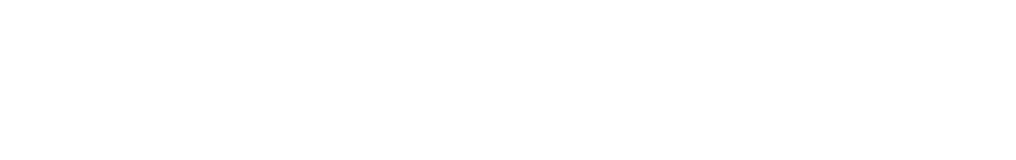
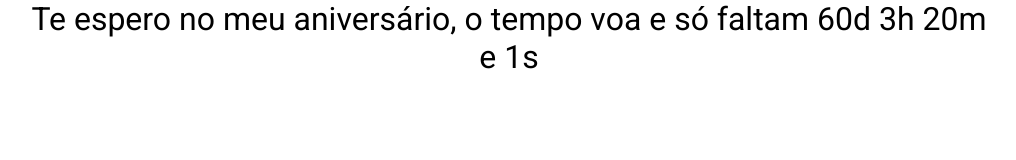
Before and after one commit to ystanz/mod22_exercicio_ebac, a website built with Parcel: page src/index.html in a window 1280 px wide. Shown: the whole page, without its empty margins (131-1147 px from the left). Built offline with nearby package versions, Linux system fonts and the light colour scheme.

Commit message:
Creating the timer

```diff
--- a/src/index.html
+++ b/src/index.html
@@ -4,11 +4,17 @@
     <meta charset="UTF-8">
     <meta name="viewport" content="width=device-width, initial-scale=1.0">
     <title>Document</title>
-
+    <link rel="preconnect" href="https://fonts.googleapis.com">
+    <link rel="preconnect" href="https://fonts.gstatic.com" crossorigin>
+    <link href="https://fonts.googleapis.com/css2?family=Roboto:wght@400;700;900&display=swap" rel="stylesheet">
     <link rel="stylesheet" href="./styles/main.scss">
 </head>
 <body>
-
+    <header class="hero">
+        <div class="container">
+            <p class="hero__text">Te espero no meu aniversário, o tempo voa e só faltam <span id="countdown"></span></p>
+        </div>
+    </header>
 
     <script src="./scripts/main.js"></script>
 </body>
--- a/src/scripts/main.js
+++ b/src/scripts/main.js
@@ -0,0 +1,27 @@
+const eventDate = new Date("Nov 19, 2023 19:00:00");
+const timeStempEvent = eventDate.getTime();
+
+const countsTime = setInterval(function() {
+    const currentTime = new Date();
+    const timeStempCurrentTime = currentTime.getTime();
+
+    const distanceToEvent = timeStempEvent - timeStempCurrentTime;
+
+    const daysMs = 1000 * 60 * 60 * 24;
+    const hourMs = 1000 * 60 * 60;
+    const minMs = 1000 * 60;
+
+    const daysToEvent = Math.floor(distanceToEvent / daysMs);
+    const hoursToEvent = Math.floor((distanceToEvent % daysMs) / hourMs);
+    const minToEvent = Math.floor((distanceToEvent % hourMs) / minMs);
+    const secToEvent = Math.floor((distanceToEvent % minMs) / 1000);
+
+    const timer = document.querySelector('#countdown');
+
+    timer.innerHTML = `${daysToEvent}d ${hoursToEvent}h ${minToEvent}m e ${secToEvent}s`;
+
+    if (distanceToEvent < 0) {
+        clearInterval(countsTime);
+        timer.innerHTML = "Agora já passou, até ano que vem! ;P"
+    }
+}, 1000)
--- /dev/null
+++ b/src/styles/_hero.scss
@@ -0,0 +1,7 @@
+.hero {
+
+    &__text {
+        text-align: center;
+        font-size: 2rem;
+    }
+}
--- a/src/styles/main.scss
+++ b/src/styles/main.scss
@@ -0,0 +1,23 @@
+@use 'hero';
+
+* {
+    padding: 0;
+    margin: 0;
+    box-sizing: border-box;
+    list-style: none;
+    font-family: Roboto, 'sans serif';
+}
+
+.container {
+    max-width: 960px;
+    width: 100%;
+    margin: 0 auto;
+
+    @media (max-width: 640px) {
+        width: 80%;
+    }
+
+    @media (max-width: 1024px) {
+        width: 90%;
+    }
+}
```
